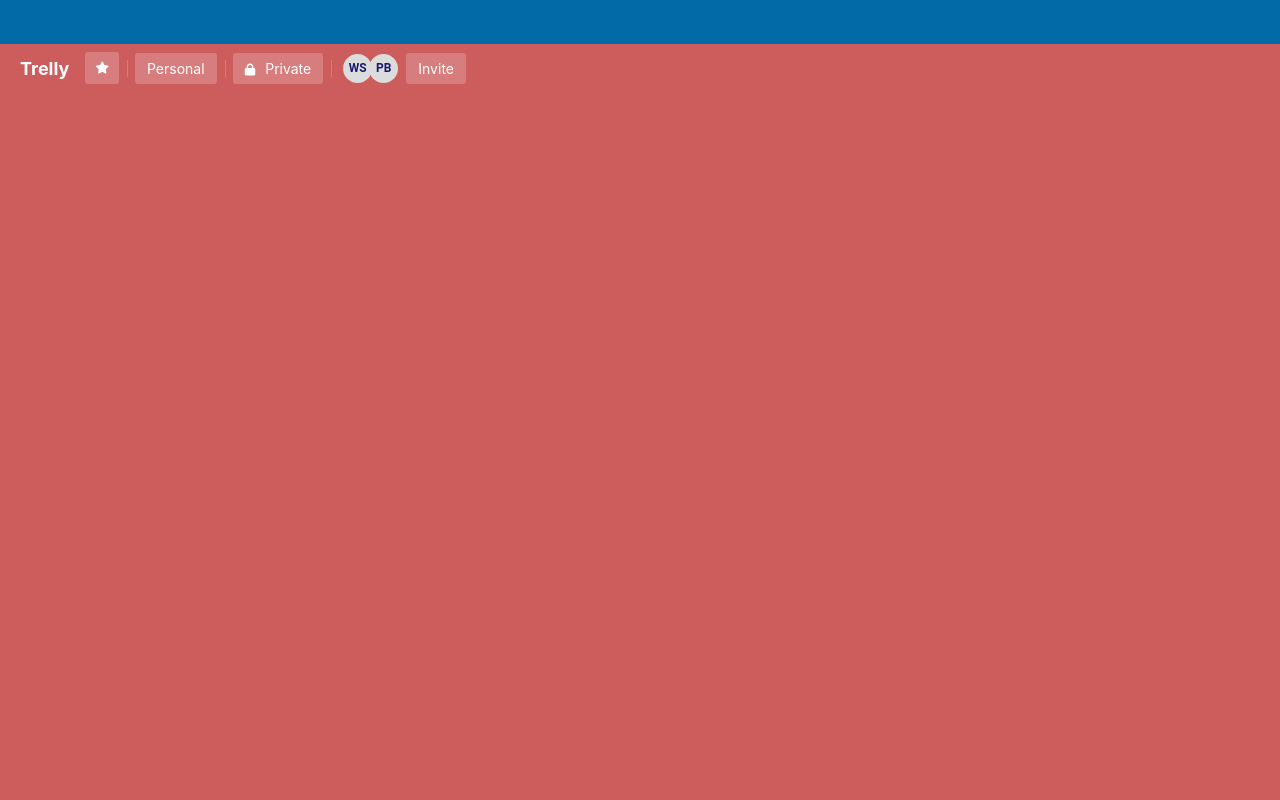
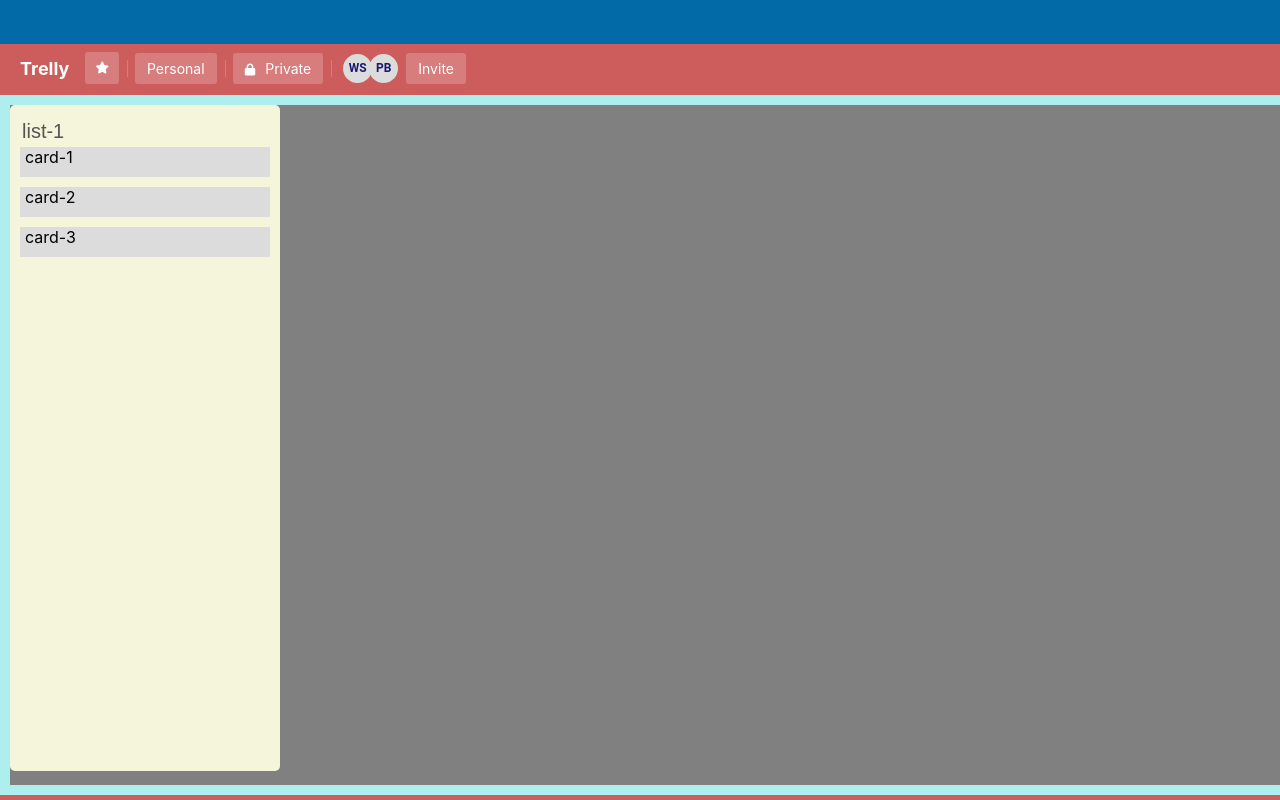
Before and after one commit to See-you-at-Germany-Corp/Trelly-front-end, a React (Create React App) app: page /1/1 in a window 1280 px wide. Built offline with nearby package versions, Linux system fonts and the light colour scheme.

Commit message:
drag-n-drop card in list

```diff
--- a/package.json
+++ b/package.json
@@ -10,7 +10,9 @@
     "@testing-library/user-event": "^7.2.1",
     "hover.css": "^2.3.2",
     "react": "^16.13.1",
+    "react-beautiful-dnd": "^13.0.0",
     "react-dom": "^16.13.1",
+    "react-draggable": "^4.4.3",
     "react-redux": "^7.2.0",
     "react-router-dom": "^5.2.0",
     "react-scripts": "3.4.1",
--- a/src/App.js
+++ b/src/App.js
@@ -12,7 +12,6 @@ import Forgot from './pages/user-account/forgot'
 
 import CreateNewBoard from './components/createNewBoard';
 import BoardDetail from './pages/board-detail';
-import moveObj from './function/moveObject'
 
 function App() {
   return (
@@ -28,13 +27,9 @@ function App() {
 
         <Route path='/forgot/' component={Forgot} />
 
-        <Route exact path='/:boardId/:boardName'>
-          <BoardDetail />
-        </Route>
+        <Route exact path='/:boardId/:boardName' component={BoardDetail} />
 
-        <Route exact path='/'>
-          <Home />
-        </Route>
+        <Route exact path='/' component={Home} />
 
       </Switch>
 
--- /dev/null
+++ b/src/components/list-group/board-card.js
@@ -0,0 +1,33 @@
+
+import React, { useContext } from 'react'
+import styled from 'styled-components'
+
+// import Draggable from 'react-draggable'
+import { Draggable } from 'react-beautiful-dnd'
+import { BoardContext } from '../../context/board-context/board-context'
+
+export default function Card(props) {
+    const { boardState, boardDispatch } = useContext(BoardContext)
+
+    return (
+        <Draggable draggableId={props.cardId} index={props.cardIndex}>
+            {(provided, snapshot) => (
+                <StyledCard
+                    ref={provided.innerRef}
+                    {...provided.draggableProps}
+                    {...provided.dragHandleProps}
+                >
+                    {props.cardId}
+                </StyledCard>
+            )}
+        </Draggable>
+    )
+}
+
+const StyledCard = styled.div`
+    min-height: 30px;
+    padding-left: 5px;
+    padding-right: 5px;
+    margin-bottom: 10px;
+    background-color: gainsboro;
+`
--- /dev/null
+++ b/src/components/list-group/board-list.js
@@ -0,0 +1,58 @@
+import React, { useContext } from 'react'
+import styled from 'styled-components'
+
+// import Draggable from 'react-draggable'
+import { DragDropContext, Droppable, Draggable } from 'react-beautiful-dnd'
+import { BoardContext } from '../../context/board-context/board-context'
+import Card from './board-card'
+
+export default function List(props) {
+    const { boardState, boardDispatch } = useContext(BoardContext)
+
+    const list = boardState.list[props.listId]
+
+    return (
+        <StyledList>
+            <TextName disabled={true} value={list.id} />
+            <Droppable droppableId={props.listId}>
+                {(provided, snapshot) => (
+                    <CardList
+                        ref={provided.innerRef}
+                        {...provided.droppableProps}
+                    >
+                        {list.cardIds.map((cardId, index) => <Card cardId={cardId} cardIndex={index} key={cardId} />)}
+                        {provided.placeholder}
+                    </CardList>
+                )}
+            </Droppable>
+        </StyledList>
+    )
+}
+
+const StyledList = styled.div`
+    min-width: 250px;
+    max-width: 280px;
+    max-height: 95%;
+
+    z-index: 1;
+
+    padding: 10px;
+    border-radius: 5px;
+    margin-right: 10px;
+    background-color: beige;
+`
+
+const TextName = styled.input`
+    width: 200px;
+    height: 30px;
+    font-size: 20px;
+
+    :disabled {
+        border: 0;
+        background-color: transparent;
+    }
+`
+
+const CardList = styled.div`
+    width: 100%;
+`
--- /dev/null
+++ b/src/components/list-group/index.js
@@ -0,0 +1,58 @@
+import React, { useContext } from 'react'
+import styled from 'styled-components';
+
+import List from './board-list'
+import { BoardContext } from '../../context/board-context/board-context'
+import { DragDropContext } from 'react-beautiful-dnd';
+
+export default function ListGroup(props) {
+    const { boardState, boardDispatch } = useContext(BoardContext)
+
+    const onDragEnd = result => {
+        console.log(result);
+
+        if (!result.destination) return
+
+        boardDispatch({
+            type: 'MOVE_CARDS_IN_LIST',
+            obj: boardState.list[result.source.droppableId].cardIds,
+            source: result.source.index,
+            dest: result.destination.index,
+            listId: result.source.droppableId
+        })
+    }
+
+    return (
+        <BoardBody>
+            <DragDropContext onDragEnd={onDragEnd}>
+                <StyledListContainer>
+                    {
+                        boardState.listOrder.map((listId, index) => (<List listId={listId} key={`list${index}`} />))
+                    }
+                </StyledListContainer>
+            </DragDropContext>
+        </BoardBody>
+    )
+}
+
+const StyledListContainer = styled.div`
+    height: calc(90vh - 40px);
+    max-width: calc(100vw - 10px);
+
+    padding: 10;
+    margin: 10px 0px 10px 10px;
+
+    display: flex;
+    overflow-x: auto;
+
+    background-color: grey;
+
+    ::-webkit-scrollbar {
+        background-color: red;
+    }
+`
+
+const BoardBody = styled.div`
+    overflow-x: hidden;
+    background-color: paleturquoise;
+`
--- /dev/null
+++ b/src/context/board-context/board-context.js
@@ -0,0 +1,32 @@
+import React, { useReducer, createContext } from 'react'
+import { mockupData } from './mockup-board'
+import move from '../../function/moveObject'
+
+const BoardContext = createContext({})
+
+const boardReducer = (state, action) => {
+    switch (action.type) {
+        case 'MOVE_CARDS_IN_LIST':
+            const newCardIds = move(action.obj, action.source, action.dest)
+            const newState = { ...state }
+
+            newState.list[action.listId].cardIds = newCardIds
+
+            return newState
+        default:
+            return state;
+    }
+}
+
+// provider -> provide [boardState,boardDispatch]
+const BoardProvider = ({ children }) => {
+    const [boardState, boardDispatch] = useReducer(boardReducer, mockupData)
+
+    return (
+        <BoardContext.Provider value={{ boardState, boardDispatch }}>
+            {children}
+        </BoardContext.Provider>
+    )
+}
+
+export { BoardProvider, BoardContext }
--- /dev/null
+++ b/src/context/board-context/mockup-board.js
@@ -0,0 +1,19 @@
+export const mockupData = {
+    card: {
+        'card-1': { id: 'card-1', title: 'putan ina mo' },
+        'card-2': { id: 'card-2', title: 'fucking idiot' },
+        'card-3': { id: 'card-3', title: 'useless' },
+        'card-4': { id: 'card-4', title: 'ez' },
+        'card-5': { id: 'card-5', title: 'nc try' }
+    },
+    list: {
+        'list-1': {
+            id: 'list-1',
+            title: 'First',
+            cardIds: ['card-1', 'card-2', 'card-3',]
+        }
+    },
+
+    // For re-order
+    listOrder: ['list-1'],
+}
--- a/src/function/moveObject.js
+++ b/src/function/moveObject.js
@@ -1,4 +1,5 @@
-const testList = [
+/* -------------------------------- Unit test ------------------------------- */
+/* const testList = [
     {
         id: 0,
         name: 'A',
@@ -24,10 +25,9 @@ const testList = [
         name: 'F',
     },
 ]
+moveObj(testList, 1, -1)*/
 
-//moveObj(testList, 1, -1)      // Unit test
-
-export default function moveObj(obj, source = 1, dest = 4) {
+export default function moveObj(obj, source, dest) {
     if (source < dest) {
         const [before, center, after] = [obj.slice(0, source), obj.slice(source + 1, dest + 1), obj.slice(dest + 1)]
         return [...before, ...center, obj[source], ...after]
--- a/src/pages/board-detail/index.js
+++ b/src/pages/board-detail/index.js
@@ -5,6 +5,8 @@ import { useParams } from 'react-router-dom';
 import './style.css';
 
 import BoardMenuBar from './boardMenuBar.js';
+import ListGroup from '../../components/list-group/index'
+import { BoardProvider } from '../../context/board-context/board-context'
 
 const BoardDetail = (props) => {
 
@@ -19,8 +21,13 @@ const BoardDetail = (props) => {
     };
 
     return (
-        <div className={`${boardData.name}-board board-detail`} style={{background: boardData.background}}>
+        <div className={`${boardData.name}-board board-detail`} style={{ background: boardData.background }}>
             <BoardMenuBar boardData={boardData} {...props} />
+
+            {/* Board list */}
+            <BoardProvider>
+                <ListGroup />
+            </BoardProvider>
         </div>
     );
 }
```
Also changed, not shown: 1 other file (tests, documents, lock files or other folders).
